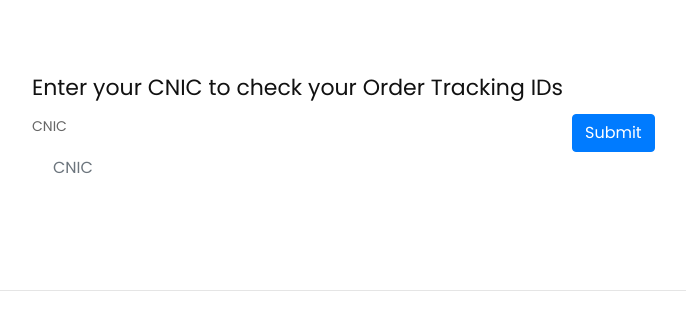
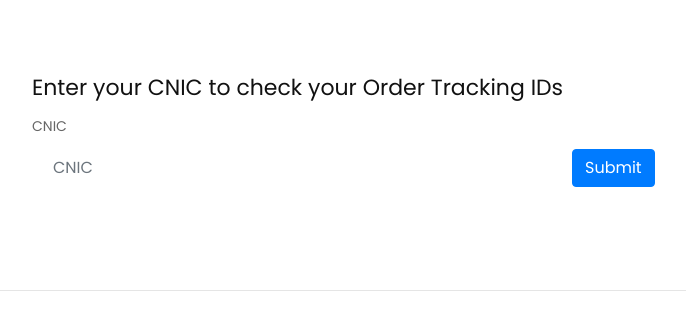
Before and after one commit to MuhammadIshaqSkd/E-Farming-Store, a Django app: page /products/forgottrackingid/ in a window 1280 px wide. Shown: the part 181-511 px from the top of the page, without its empty margins (68-754 px from the left). Run offline with Django 3.2, Linux system fonts and the light colour scheme; some libraries are stand-ins or nearby versions.

Commit message:
set forget button position

```diff
--- a/asc/asc/templates/index.html
+++ b/asc/asc/templates/index.html
@@ -24,12 +24,6 @@
 
 <!---Ends-->
 
-
-
-<!--    details page include-->
-
-<!---Ends-->
-
 <!--    dev page include-->
 
 {% include 'developers.html' %}
--- a/asc/products/templates/forgottrackingid.html
+++ b/asc/products/templates/forgottrackingid.html
@@ -30,7 +30,7 @@
                     <label for="cnic">CNIC</label>
                     <input type="number" class="form-control" id="cnic" name="cnic" placeholder="CNIC" required><br>
                 </div>
-                <div class="forgotbtn">
+                <div style="margin-top:35px;" class="forgotbtn">
                      <button  id="subited" class="btn btn-primary">Submit</button>
                 </div>
             </div>
```
Also changed, not shown: asc/db.sqlite3, asc/media/Wwwwwww_838UnXl.jpg (added), asc/media/Wwwwwww_h0JdDXM.jpg (added).
